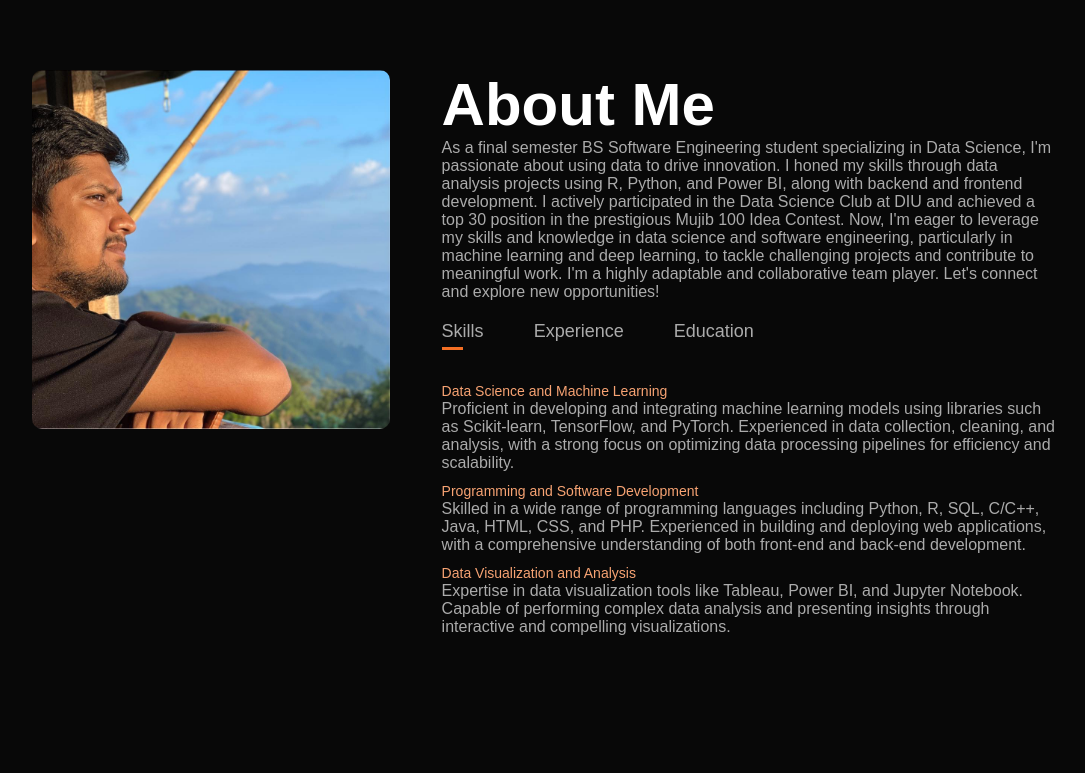
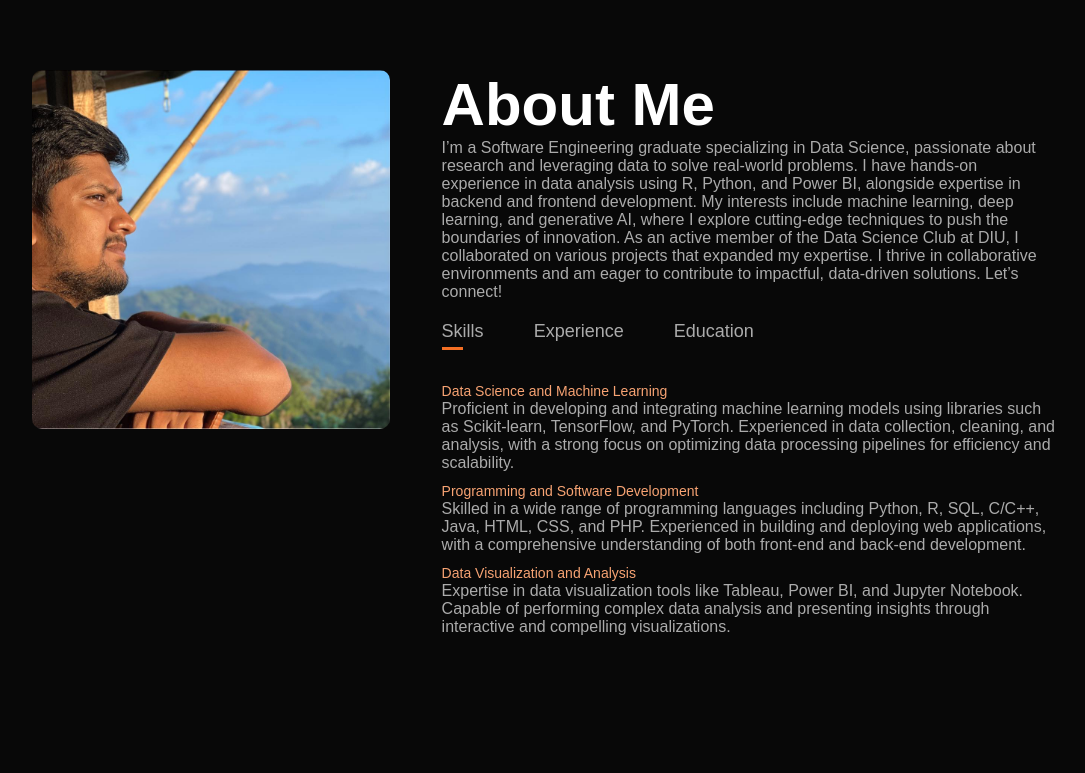
Before and after one commit to NasifSarwar/Portfolio, a plain HTML site: page index.html in a window 1280 px wide. Shown: the part 820-1593 px from the top of the page, without its empty margins (96-1181 px from the left). Drawn offline with nearby package versions, Linux system fonts and the light colour scheme.

Commit message:
Update index.html

```diff
--- a/index.html
+++ b/index.html
@@ -50,18 +50,7 @@
             <!-- About me Paragraph -->
             <h1 class="sub-title">About Me</h1>
             <p>
-              As a final semester BS Software Engineering student specializing
-              in Data Science, I'm passionate about using data to drive
-              innovation. I honed my skills through data analysis projects using
-              R, Python, and Power BI, along with backend and frontend
-              development. I actively participated in the Data Science Club at
-              DIU and achieved a top 30 position in the prestigious Mujib 100
-              Idea Contest. Now, I'm eager to leverage my skills and knowledge
-              in data science and software engineering, particularly in machine
-              learning and deep learning, to tackle challenging projects and
-              contribute to meaningful work. I'm a highly adaptable and
-              collaborative team player. Let's connect and explore new
-              opportunities!
+             I’m a Software Engineering graduate specializing in Data Science, passionate about research and leveraging data to solve real-world problems. I have hands-on experience in data analysis using R, Python, and Power BI, alongside expertise in backend and frontend development. My interests include machine learning, deep learning, and generative AI, where I explore cutting-edge techniques to push the boundaries of innovation. As an active member of the Data Science Club at DIU, I collaborated on various projects that expanded my expertise. I thrive in collaborative environments and am eager to contribute to impactful, data-driven solutions. Let’s connect!
             </p>
             <!-- Titles Skills, Experience and Education  -->
             <div class="tab-titles">
@@ -115,7 +104,7 @@
                   <span>Projects & Competitions</span><br />Actively
                   participated in the Robi Datathon 3.0, contributing to data
                   analysis and predictive model implementation. Developed and
-                  ranked in the top 30 in the Mujib 100 Idea Competition with
+                  ranked in the top 100 in the Mujib 100 Idea Competition with
                   the project Fosol. Competed in the Intra University
                   Programming Contest and developed various academic projects
                   such as Travel Guide in C and DaamDor in Java.
@@ -216,7 +205,7 @@
             <div class="layer">
               <h3>Fosol</h3>
               <p>
-                Ranked in the top 30 out of 1000+ projects in the Mujib 100 Idea
+                Ranked in the top 30 out of 1 million projects in the Mujib 100 Idea
                 Competition 2021. Developed a robust solution for agriculture
                 analytics, providing valuable insights to farmers and
                 stakeholders using data science techniques.
```
